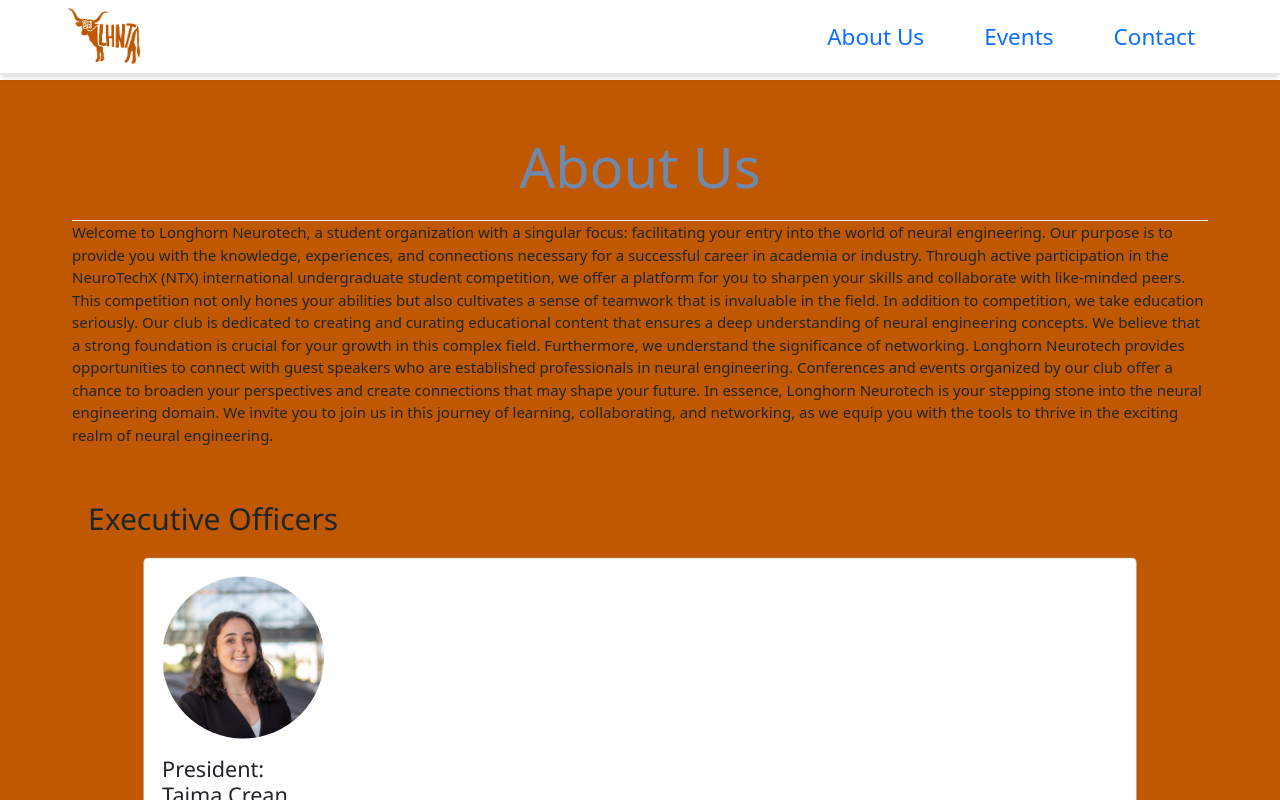
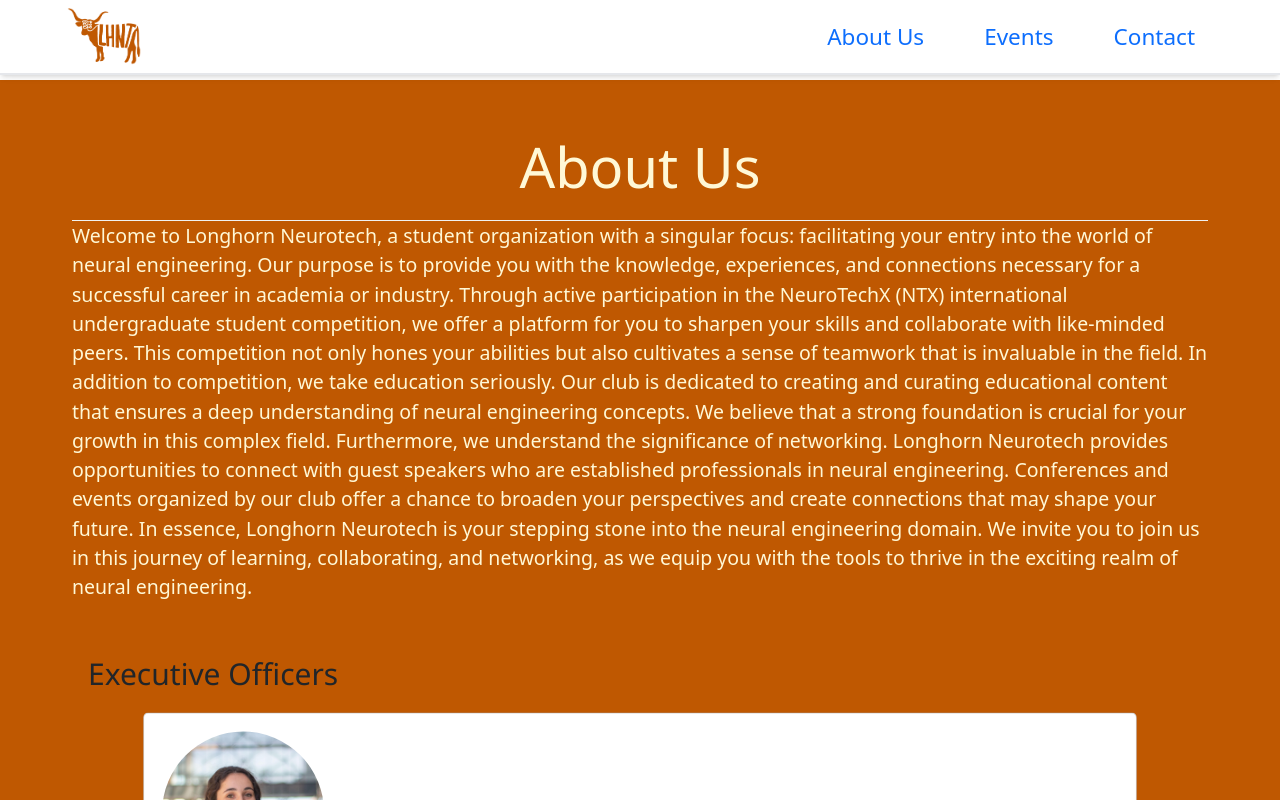
Before and after one commit to sraghauv/Website-Design, a React (Vite) app: page /about in a window 1280 px wide. Shown: the top 800 px of the page. Built offline with nearby package versions, Linux system fonts and the light colour scheme.

Commit message:
Changed the color of the About Us title and paragraph to a better color that constrasts against the burnt orange background!

```diff
--- a/src/components/About/AboutInfo.css
+++ b/src/components/About/AboutInfo.css
@@ -12,7 +12,7 @@
     vertical-align: baseline;
     line-height: normal;
     text-align: center;
-    color: #6f88ae;
+    color: #FFF8D6;
   }
 
   #about {
@@ -72,6 +72,11 @@
     margin: 0 20px;
   }
 
+  #about p {
+    color: #FFF8D6;
+    font-size: 1.3em;
+  }
+
   /* Responsive Design */
   @media (max-width: 768px) {
     .nav-links {
```
